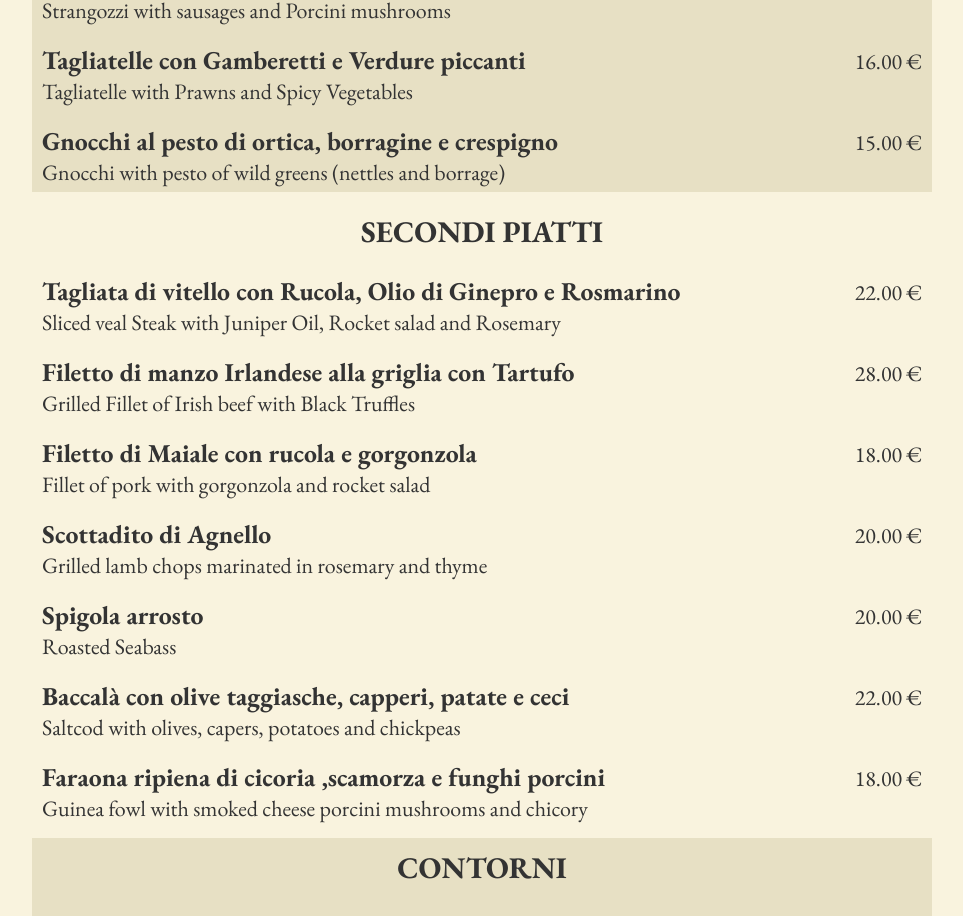
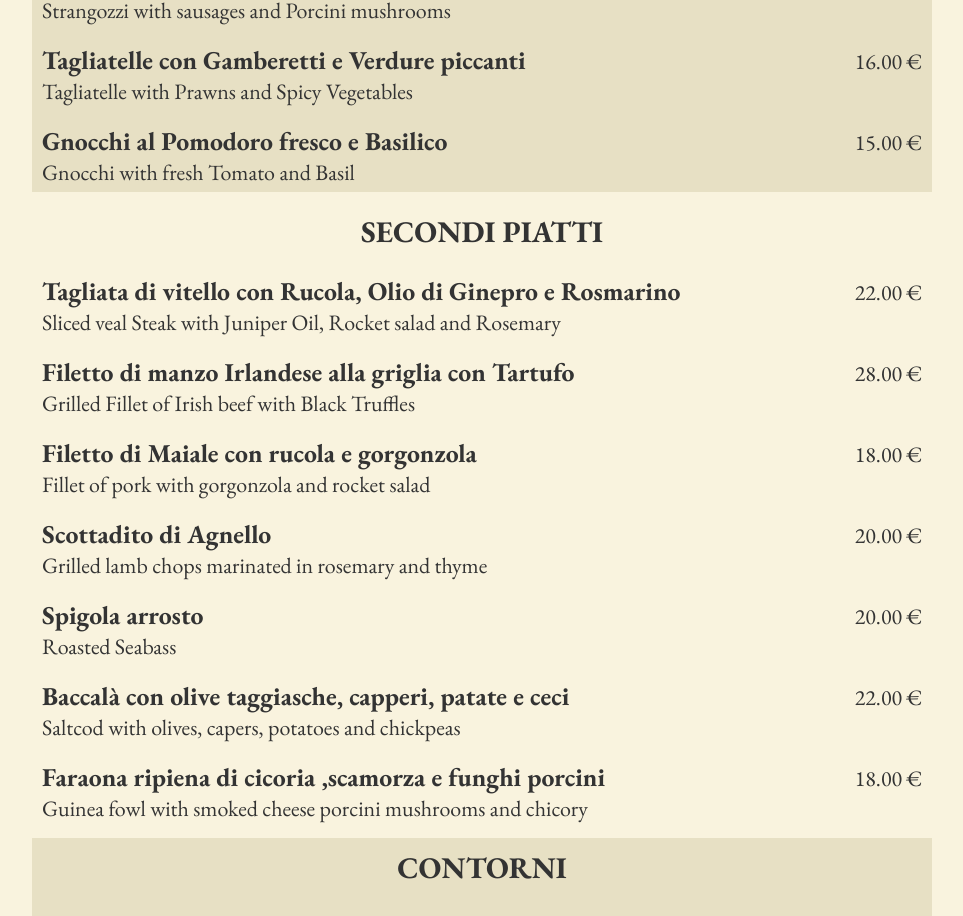
Before and after one commit to CalinCretu/JohnsRestaurant, a Vue app: page /menu in a window 1280 px wide. Shown: the part 1258-2174 px from the top of the page, without its empty margins (158-1121 px from the left). Built offline with nearby package versions, Linux system fonts and the light colour scheme; a web font is replaced by a local one.

Commit message:
ADD - Dish changes

```diff
--- a/src/components/pages/Menu.vue
+++ b/src/components/pages/Menu.vue
@@ -63,9 +63,9 @@ export default {
             price: "16.00"
           },
           {
-            name: "Gnocchi al pesto di ortica, borragine e crespigno",
-            description: "Gnocchi with pesto of wild greens (nettles and borrage)",
-            eng_description: "Gnocchi with pesto of wild greens (nettles and borrage)",
+            name: "Gnocchi al Pomodoro fresco e Basilico",
+            description: "Gnocchi with fresh Tomato and Basil",
+            eng_description: "Gnocchi with fresh Tomato and Basil",
             price: "15.00"
           }
         ],
```
